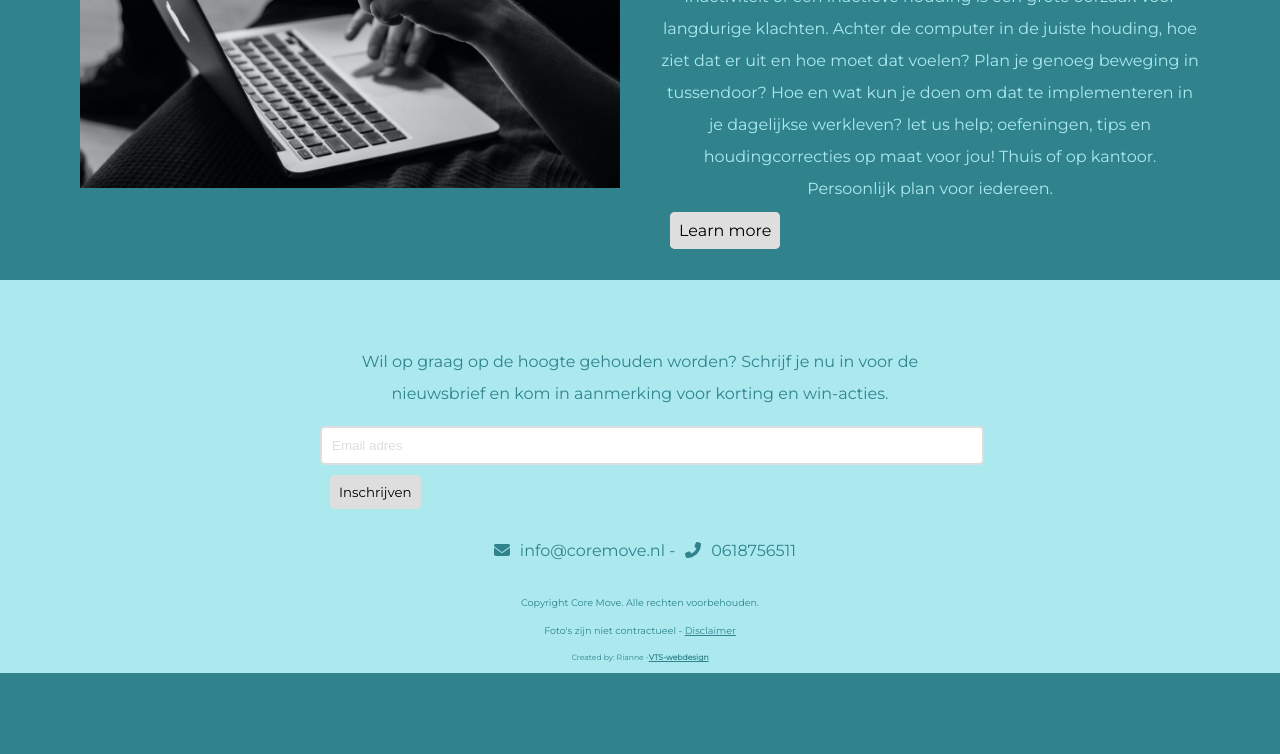
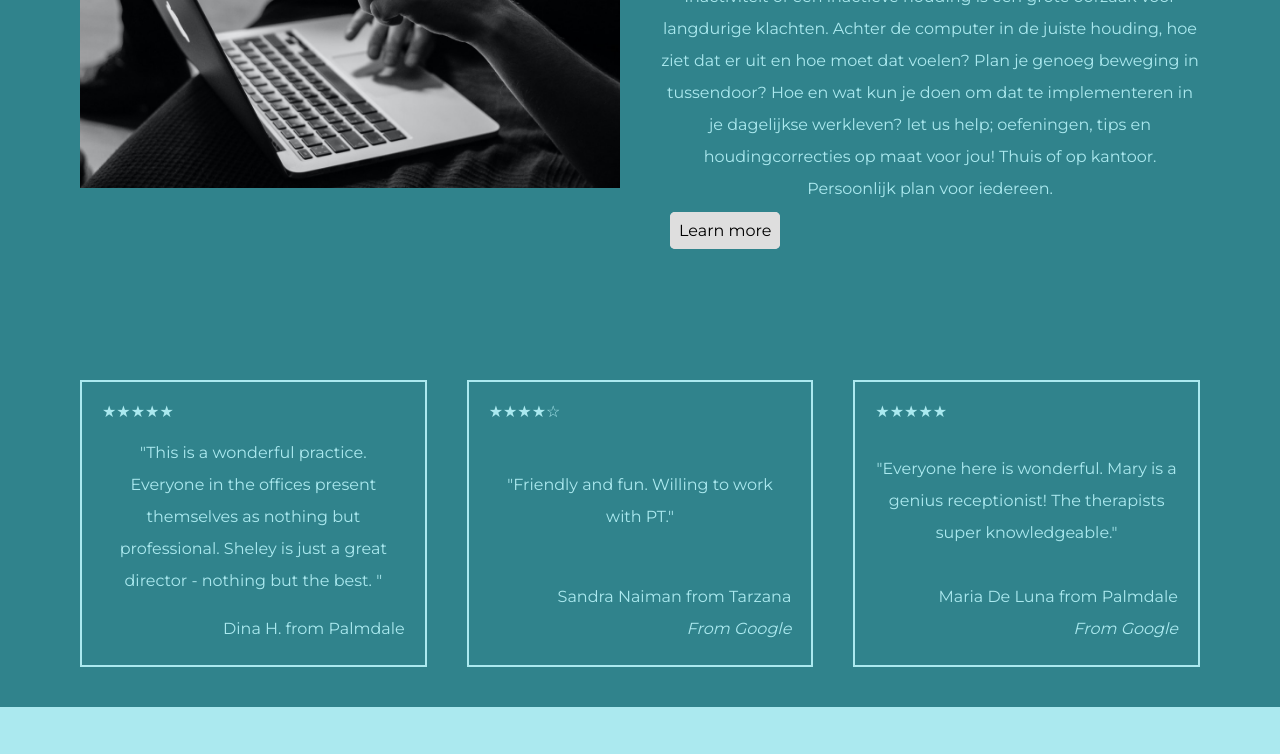
Before and after one commit to RianneStreef/core-move-v2, a Gatsby site: page / in a window 1280 px wide. Shown: the part 1829-2583 px from the top of the page. Before the commit the page ends 2502 px from the top, so only its background shows below. Built offline with nearby package versions, Linux system fonts and the light colour scheme; Gatsby itself is replaced by a stand-in of ours.

Commit message:
example for Max

```diff
--- a/gatsby-config.js
+++ b/gatsby-config.js
@@ -28,7 +28,7 @@ module.exports = {
       options: {
         fonts: [
           `Montserrat`,
-          `source sans pro\:300,400,400i,`, // you can also specify font weights and styles
+          `source sans pro\:300,400,400i,100i`, // you can also specify font weights and styles
         ],
         display: "swap",
       },
--- /dev/null
+++ b/src/components/Reviews.jsx
@@ -0,0 +1,48 @@
+import React from "react";
+
+import "../styles/Reviews.css";
+
+const Reviews = () => {
+  return (
+    <div className="reviews">
+      <div className="review">
+        <div className="stars">&#9733;&#9733;&#9733;&#9733;&#9733;</div>
+        <div className="review-text">
+          <p>
+            "This is a wonderful practice. Everyone in the offices present
+            themselves as nothing but professional. Sheley is just a great
+            director - nothing but the best. "
+          </p>
+        </div>
+        <div className="credits">
+          <p>Dina H. from Palmdale</p>
+        </div>
+      </div>
+      <div className="review">
+        <div className="stars">&#9733;&#9733;&#9733;&#9733;&#9734;</div>
+        <div className="review-text">
+          <p>"Friendly and fun. Willing to work with PT."</p>
+        </div>
+        <div className="credits">
+          <p>Sandra Naiman from Tarzana</p>
+          <p className="source">From Google</p>
+        </div>
+      </div>
+      <div className="review">
+        <div className="stars">&#9733;&#9733;&#9733;&#9733;&#9733;</div>
+        <div className="review-text">
+          <p>
+            "Everyone here is wonderful. Mary is a genius receptionist! The
+            therapists super knowledgeable."
+          </p>
+        </div>
+        <div className="credits">
+          <p>Maria De Luna from Palmdale</p>
+          <p className="source">From Google</p>
+        </div>
+      </div>
+    </div>
+  );
+};
+
+export default Reviews;
--- a/src/pages/index.js
+++ b/src/pages/index.js
@@ -3,6 +3,8 @@ import { Link } from "gatsby";
 import { Helmet } from "react-helmet";
 
 import Layout from "../components/Layout.jsx";
+
+import Reviews from "../components/Reviews.jsx";
 
 import "../styles/index.css";
 
@@ -113,6 +115,7 @@ const IndexPage = () => {
               </div>
             </div>
           </div>
+          <Reviews />
         </div>
       </Layout>
     </>
--- /dev/null
+++ b/src/styles/Reviews.css
@@ -0,0 +1,40 @@
+.reviews {
+  display: flex;
+  flex-direction: column;
+  justify-content: space-around;
+  margin-top: 100px;
+}
+
+.review {
+  border: 2px solid var(--color-light);
+  padding: 20px;
+  margin: 20px;
+}
+
+.stars {
+  text-align: center;
+}
+
+.credits p {
+  text-align: right;
+  margin: 0;
+}
+
+.source {
+  font-style: italic;
+}
+
+@media (min-width: 768px) {
+  .reviews {
+    flex-direction: row;
+  }
+  .review {
+    width: 25vw;
+    display: flex;
+    flex-direction: column;
+    justify-content: space-between;
+  }
+  .stars {
+    text-align: left;
+  }
+}
--- a/src/styles/style.css
+++ b/src/styles/style.css
@@ -9,20 +9,29 @@
 }
 
 @media (min-width: 768px) {
-  .content{
-  padding: 20px 60px;
+  .content {
+    padding: 20px 60px;
   }
 }
 
 body {
   font-family: "Montserrat", sans-serif;
-  color: var(--color-dark);
+  color: var(--color-light);
   margin: 0;
   padding: 0;
   box-sizing: border-box;
+  background-color: var(--color-light);
 }
 
-h1, h2, h3, h4, p {
+.content {
+  background-color: var(--color-dark);
+}
+
+h1,
+h2,
+h3,
+h4,
+p {
   text-align: center;
 }
 
@@ -37,7 +46,7 @@ h3 {
 
 h4 {
   font-size: 1.2em;
-  color: var(--color-highlight)
+  color: var(--color-highlight);
 }
 
 p {
@@ -71,8 +80,8 @@ li {
 }
 
 @media (min-width: 768px) {
-  .detail-info{
- flex-direction: row;
+  .detail-info {
+    flex-direction: row;
   }
 }
 
@@ -82,8 +91,9 @@ li {
 }
 
 @media (min-width: 768px) {
-  .detail-text{
-    width: 50%;   }
+  .detail-text {
+    width: 50%;
+  }
 }
 
 .detail-img-div {
@@ -95,10 +105,10 @@ li {
 }
 
 @media (min-width: 768px) {
-  .detail-img-div{
-    width: 50%;   }
+  .detail-img-div {
+    width: 50%;
+  }
 }
-
 
 .padding {
   padding: 20px;
@@ -108,17 +118,16 @@ a.button {
   max-width: 100px;
 }
 
-input, textarea {
+input,
+textarea {
   border: solid 2px var(--color-highlight);
   border-radius: 5px;
   color: #000;
   width: 100%;
 }
 
-
-
 ::placeholder {
-  color:var(--color-highlight);
+  color: var(--color-highlight);
   opacity: 1;
 }
 
```
Also changed, not shown: 1 other file.
